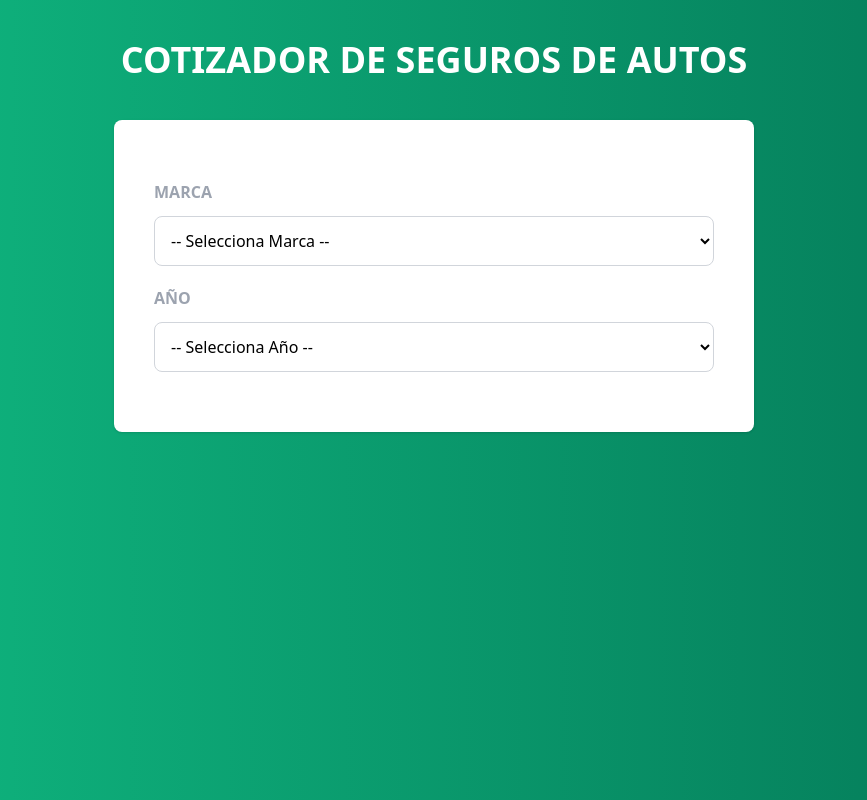
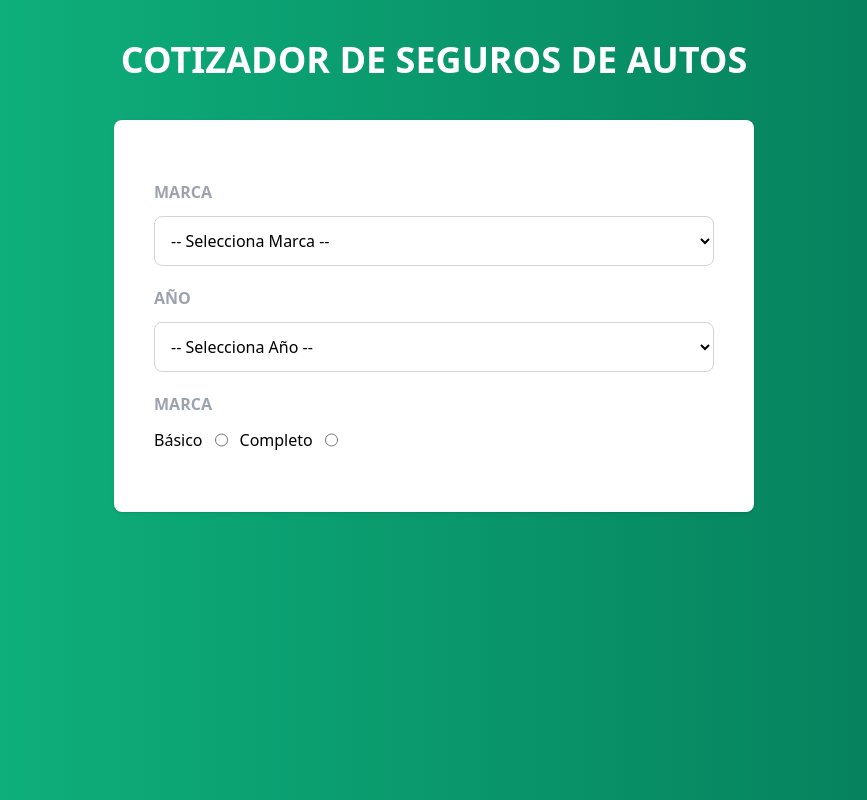
Before and after one commit to Jair-vet/Cotizador-Autos-React, a React (Vite) app: page / in a window 1280 px wide. Shown: the whole page, without its empty margins (206-1073 px from the left). Built offline with nearby package versions, Linux system fonts and the light colour scheme.

Commit message:
Agregamos los planes

```diff
--- a/src/components/Formulario.jsx
+++ b/src/components/Formulario.jsx
@@ -1,9 +1,11 @@
-import { MARCAS, YEARS } from '../constants'
+import { Fragment } from 'react'
+import { MARCAS, YEARS, PLANES } from '../constants'
 
 export const Formulario = () => {
   return (
     <>
         <form>
+            {/* MARCA */}
             <div className="my-5">
                 <label className="block mb-3 font-bold text-gray-400 uppercase">
                     Marca
@@ -25,6 +27,7 @@ export const Formulario = () => {
                 </select>
             </div>
 
+            {/* AÑO */}
             <div className="my-5">
                 <label className="block mb-3 font-bold text-gray-400 uppercase">
                     Año
@@ -45,6 +48,27 @@ export const Formulario = () => {
                     ))}
                 </select>
             </div>
+
+            {/* PLANES */}
+            <div className="my-5">
+                <label className="block mb-3 font-bold text-gray-400 uppercase">
+                    Marca
+                </label>
+                <div className="flex gap-3">
+                    {PLANES.map(plan => (
+                        <Fragment key={plan.id}>
+                            <label>
+                                {plan.nombre}
+                            </label>
+                            <input
+                                type="radio"
+                                name='plan'
+                                value={plan.id}
+                            />
+                        </Fragment>
+                    ))}
+                </div>
+            </div>
         </form>
 
     </>
--- a/src/constants/index.js
+++ b/src/constants/index.js
@@ -6,3 +6,8 @@ export const MARCAS = [
 
 const YEARMAX = new Date().getFullYear();
 export const YEARS = Array.from(new Array(25), (valor, index) => YEARMAX -index)
+
+export const PLANES = [
+    {id: 1, nombre: 'Básico'},
+    {id: 2, nombre: 'Completo'},
+]
```
